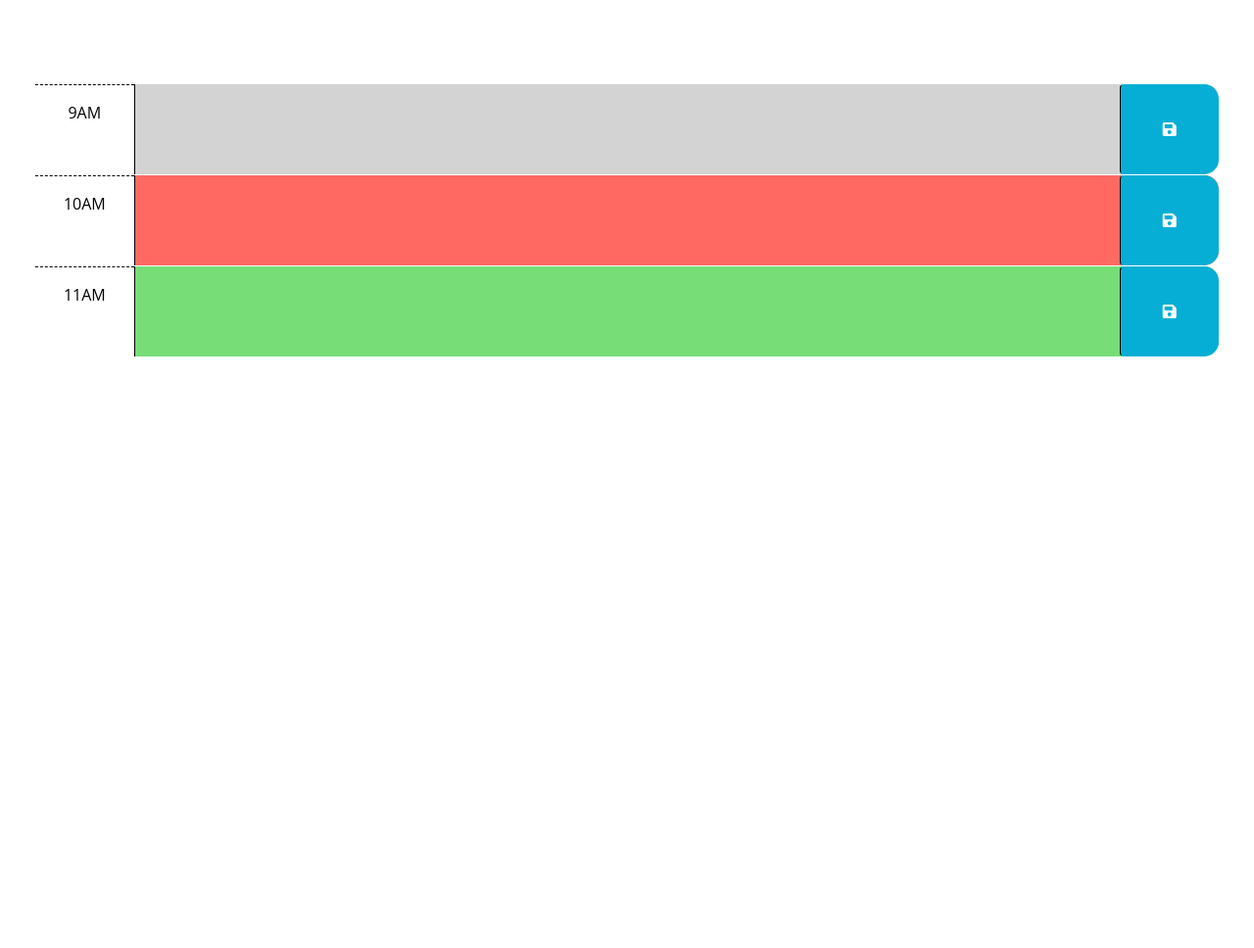
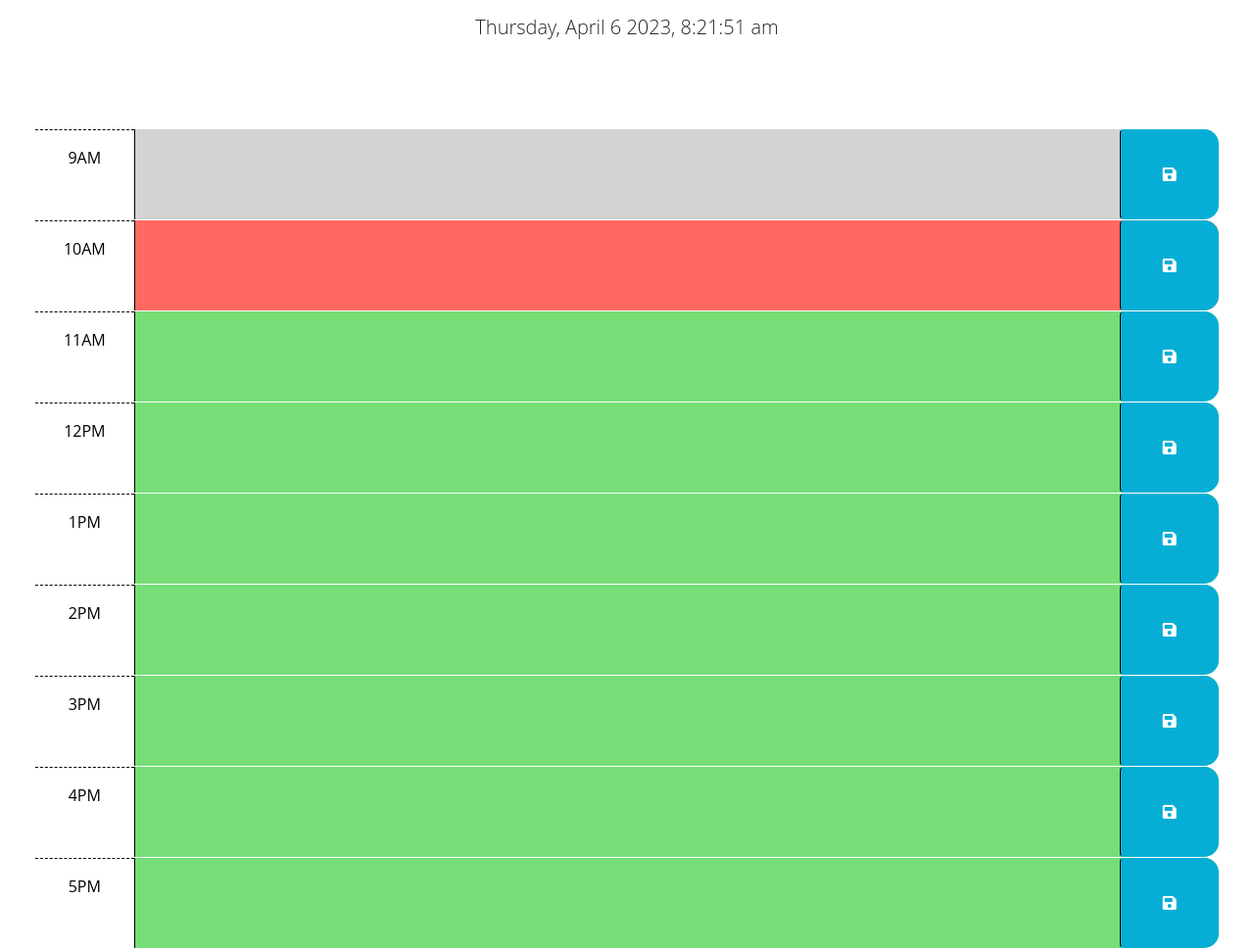
Before and after one commit to samhiga/work-day-scheduler, a plain HTML site: page index.html in a window 1280 px wide. Shown: the part 166-1134 px from the top of the page at 98% size. Before the commit the page ends 800 px from the top, so only its background shows below. Drawn offline with nearby package versions, Linux system fonts and the light colour scheme; files that its build step writes are made by us from their sources.

Commit message:
added function for displaying current date and time

```diff
--- a/Assets/script.js
+++ b/Assets/script.js
@@ -1,7 +1,11 @@
 // Wrap all code that interacts with the DOM in a call to jQuery to ensure that
 // the code isn't run until the browser has finished rendering all the elements
 // in the html.
-$(function () {
+
+
+
+
+// $(function () {
   // TODO: Add a listener for click events on the save button. This code should
   // use the id in the containing time-block as a key to save the user input in
   // local storage. HINT: What does `this` reference in the click listener
@@ -20,4 +24,9 @@ $(function () {
   // attribute of each time-block be used to do this?
   //
   // TODO: Add code to display the current date in the header of the page.
+  $(document).ready(function (){
+setInterval(function(){
+$("#currentDay").text(dayjs().format("dddd, MMMM D YYYY, h:mm:ss a"));
+}, 1000);
 });
+// });
--- a/index.html
+++ b/index.html
@@ -20,12 +20,12 @@
       href="https://fonts.googleapis.com/css2?family=Fira+Sans:wght@400;700&display=swap"
       rel="stylesheet"
     />
-    <link rel="stylesheet" href="style.css" />
+    <link rel="stylesheet" href="./Assets/style.css" />
     <title>Work Day Scheduler</title>
   </head>
 
   <body>
-    <header class="p-5 mb-4">
+    <header class="p-5 mb-4 d-flex justify-content-center flex-column align-items-center">
       <h1 class="display-3">Work Day Scheduler</h1>
       <p class="lead">A simple calendar app for scheduling your work day</p>
       <p id="currentDay" class="lead"></p>
@@ -67,6 +67,52 @@
           <i class="fas fa-save" aria-hidden="true"></i>
         </button>
       </div>
+
+      <div id="hour-12" class="row time-block future">
+        <div class="col-2 col-md-1 hour text-center py-3">12PM</div>
+        <textarea class="col-8 col-md-10 description" rows="3"> </textarea>
+        <button class="btn saveBtn col-2 col-md-1" aria-label="save">
+          <i class="fas fa-save" aria-hidden="true"></i>
+        </button>
+      </div>
+
+      <div id="hour-13" class="row time-block future">
+        <div class="col-2 col-md-1 hour text-center py-3">1PM</div>
+        <textarea class="col-8 col-md-10 description" rows="3"> </textarea>
+        <button class="btn saveBtn col-2 col-md-1" aria-label="save">
+          <i class="fas fa-save" aria-hidden="true"></i>
+        </button>
+      </div>
+
+      <div id="hour-14" class="row time-block future">
+        <div class="col-2 col-md-1 hour text-center py-3">2PM</div>
+        <textarea class="col-8 col-md-10 description" rows="3"> </textarea>
+        <button class="btn saveBtn col-2 col-md-1" aria-label="save">
+          <i class="fas fa-save" aria-hidden="true"></i>
+        </button>
+      </div>
+
+      <div id="hour-15" class="row time-block future">
+        <div class="col-2 col-md-1 hour text-center py-3">3PM</div>
+        <textarea class="col-8 col-md-10 description" rows="3"> </textarea>
+        <button class="btn saveBtn col-2 col-md-1" aria-label="save">
+          <i class="fas fa-save" aria-hidden="true"></i>
+        </button>
+      </div>
+      <div id="hour-16" class="row time-block future">
+        <div class="col-2 col-md-1 hour text-center py-3">4PM</div>
+        <textarea class="col-8 col-md-10 description" rows="3"> </textarea>
+        <button class="btn saveBtn col-2 col-md-1" aria-label="save">
+          <i class="fas fa-save" aria-hidden="true"></i>
+        </button>
+      </div>
+      <div id="hour-17" class="row time-block future">
+        <div class="col-2 col-md-1 hour text-center py-3">5PM</div>
+        <textarea class="col-8 col-md-10 description" rows="3"> </textarea>
+        <button class="btn saveBtn col-2 col-md-1" aria-label="save">
+          <i class="fas fa-save" aria-hidden="true"></i>
+        </button>
+      </div>
     </div>
 
     <script src="https://cdnjs.cloudflare.com/ajax/libs/jquery/3.2.1/jquery.min.js"></script>
@@ -74,6 +120,7 @@
     integrity="sha256-iu/zLUB+QgISXBLCW/mcDi/rnf4m4uEDO0wauy76x7U="
     crossorigin="anonymous"></script>
 
-    <script src="script.js"></script>
+
+    <script src="./Assets/script.js"></script>
   </body>
 </html>
```
